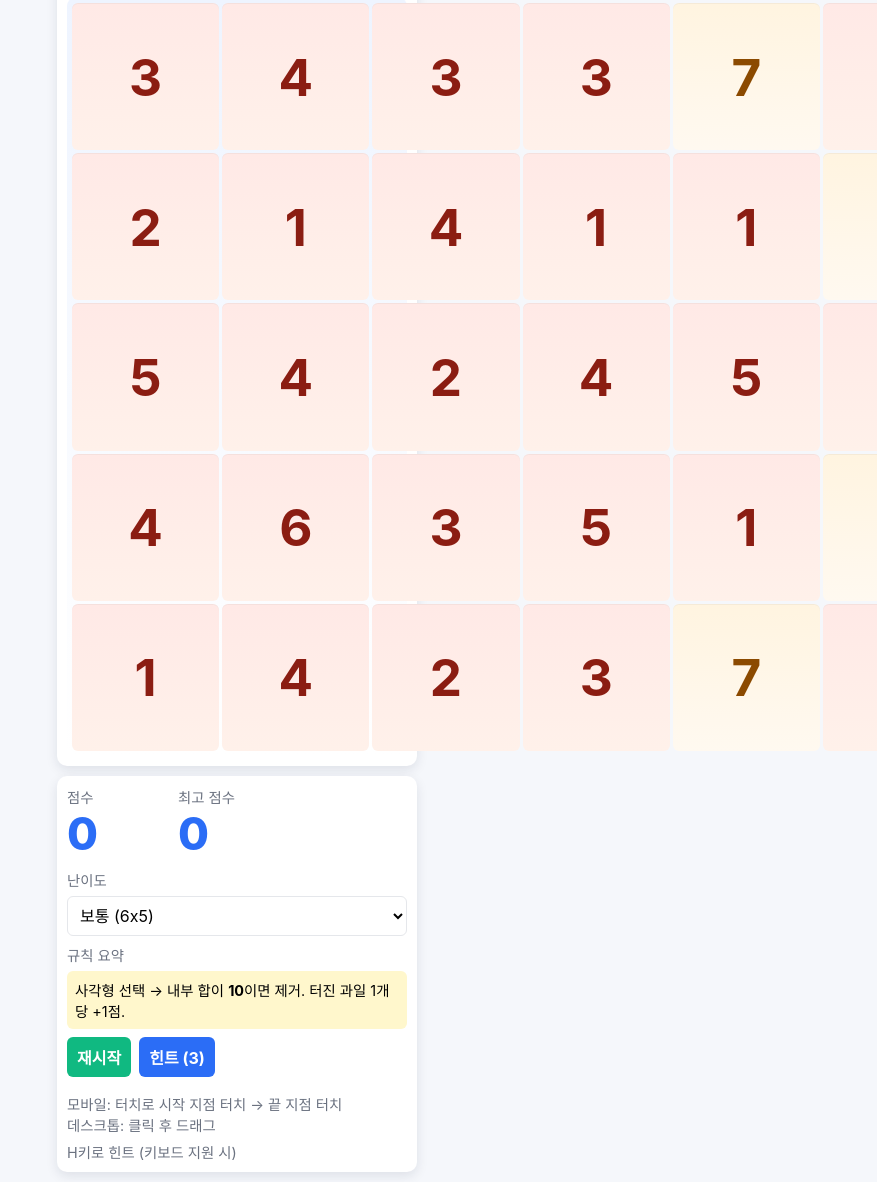
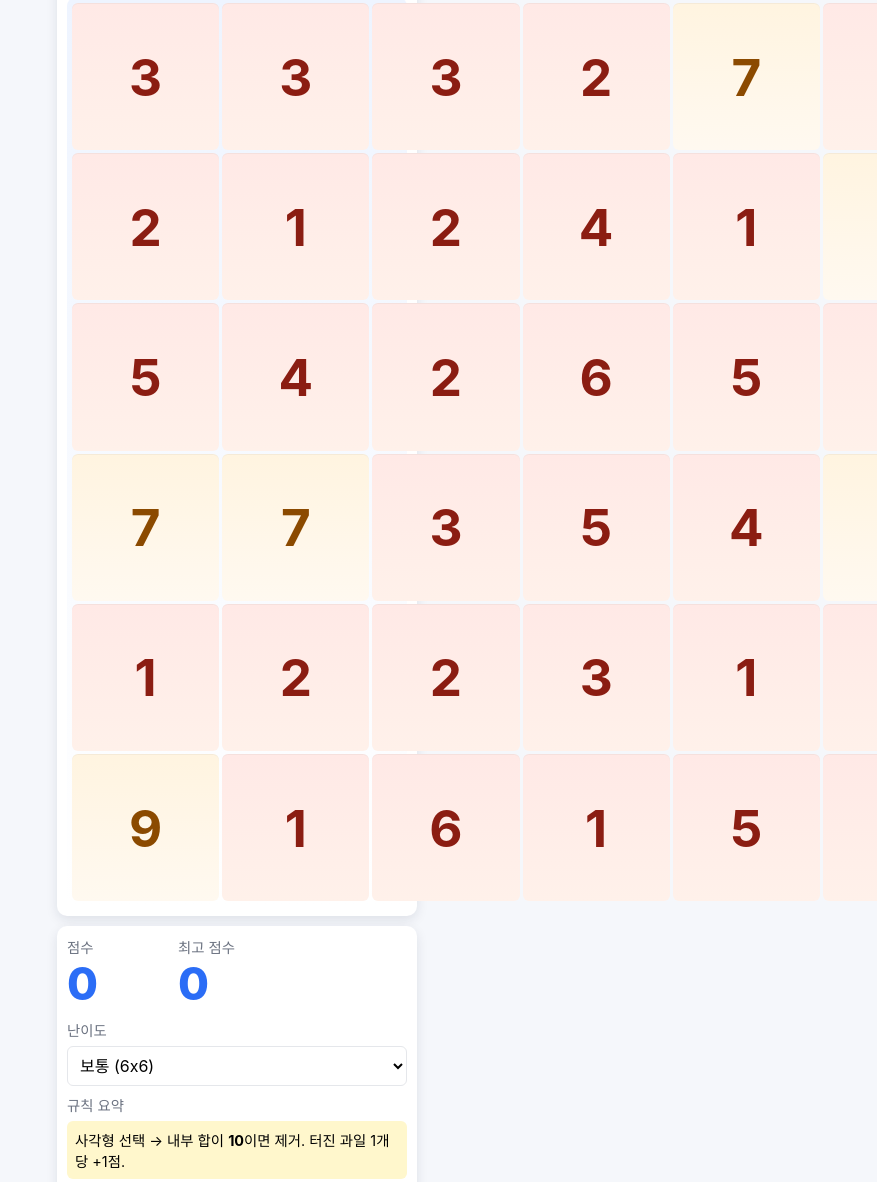
Before and after one commit to caxs23/fruitboxmobile, a plain HTML site: page index.html in a window 1280 px wide. Shown: the part 129-1311 px from the top of the page, without its empty margins (403-1280 px from the left). Drawn offline with Linux system fonts and the light colour scheme.

Commit message:
Update index.html

```diff
--- a/index.html
+++ b/index.html
@@ -238,9 +238,9 @@
       <div class="meta">
         <div class="small">난이도</div>
         <select id="difficulty" class="difficulty-select">
-          <option value="easy">쉬움 (6x6)</option>
-          <option value="medium" selected>보통 (6x5)</option>
-          <option value="hard">어려움 (6x4)</option>
+          <option value="easy">쉬움 (6x7)</option>
+          <option value="medium" selected>보통 (6x6)</option>
+          <option value="hard">어려움 (6x5)</option>
         </select>
       </div>
       <div class="meta">
@@ -262,8 +262,8 @@
   <script>
     (function(){
       const difficulties = {
-        easy: { cols: 6, rows: 6 },
-        medium: { cols: 6, rows: 5 },
+        easy: { cols: 6, rows: 7 },
+        medium: { cols: 6, rows: 6 },
         hard: { cols: 6, rows: 5 }
       };
       let config = difficulties.medium;
```
